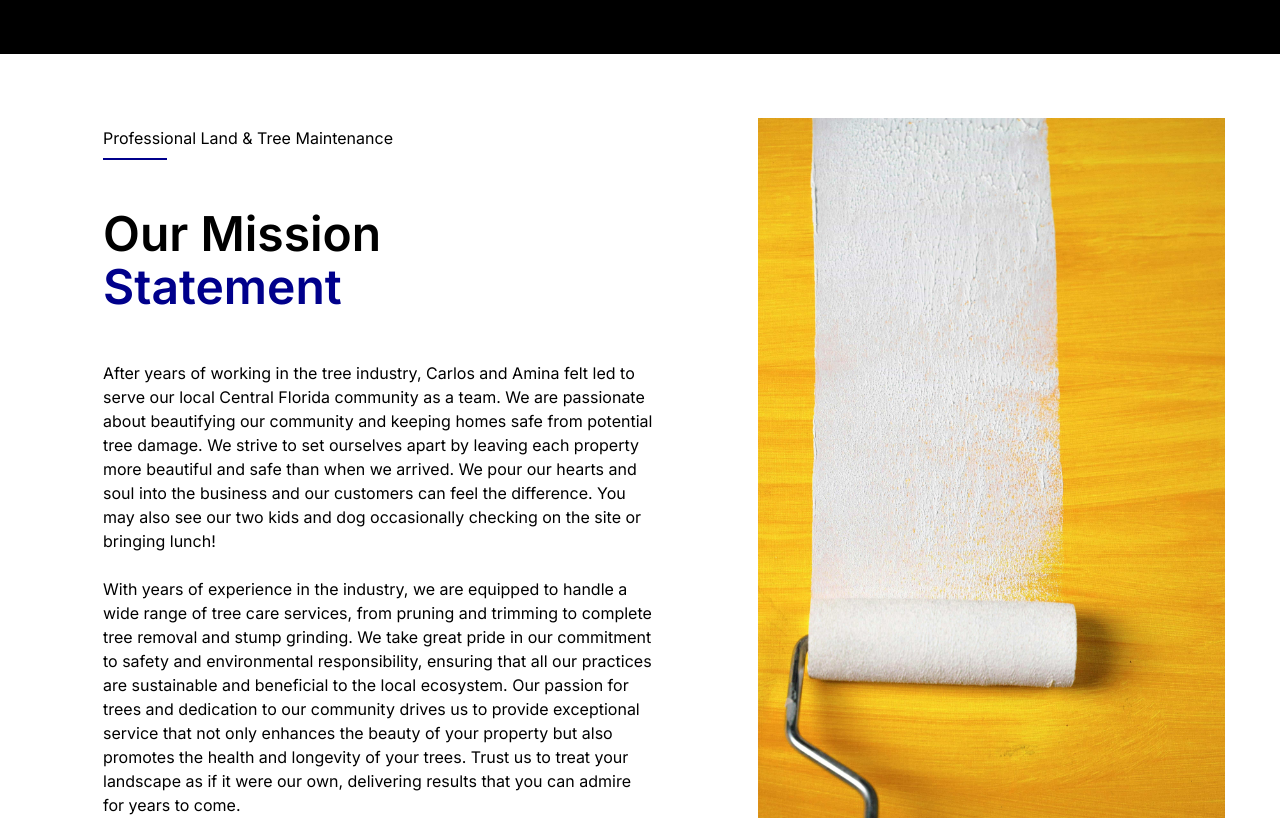
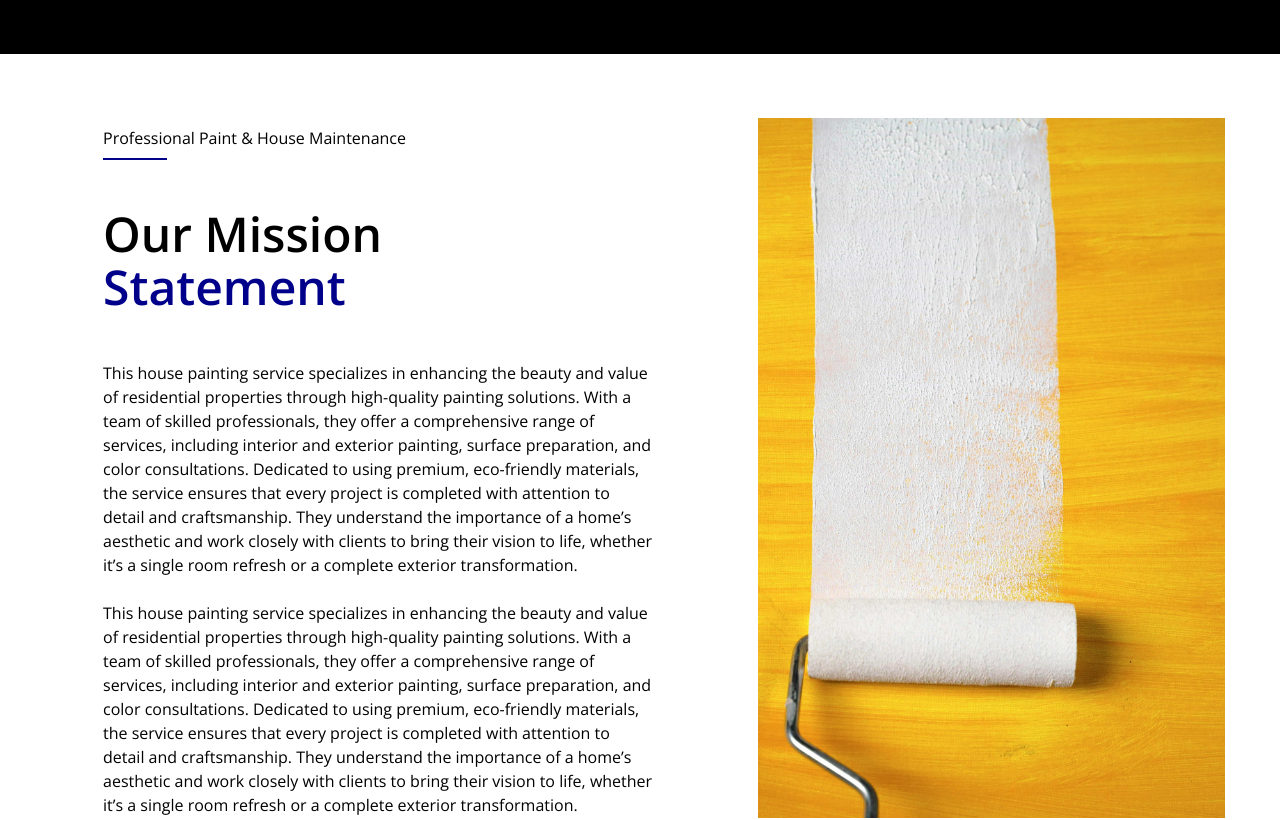
Before and after one commit to BerylBrothers/Paint-Website, a Next.js app: page /about in a window 1280 px wide. Shown: the part 286-1106 px from the top of the page. Built offline with nearby package versions, Linux system fonts and the light colour scheme.

Commit message:
cleaned up website

```diff
--- a/app/about/page.jsx
+++ b/app/about/page.jsx
@@ -33,7 +33,7 @@ const page = () => {
             <div className="text-center xl:text-left">
               <div className="flex flex-col xl:justify-start justify-center xl:items-start items-center p-6">
                 <p className="py-2 whitespace-nowrap">
-                  Professional Land & Tree Maintenance
+                  Professional Paint & House Maintenance
                 </p>
                 <div className=" flex justify-center items-center border-[#00008B] border-b-2 w-16 "></div>
               </div>
@@ -41,28 +41,30 @@ const page = () => {
                 Our Mission <span className="text-[#00008B]">Statement </span>
               </h2>
               <p className="max-w-[600px] p-6">
-                After years of working in the tree industry, Carlos and Amina
-                felt led to serve our local Central Florida community as a team.
-                We are passionate about beautifying our community and keeping
-                homes safe from potential tree damage. We strive to set
-                ourselves apart by leaving each property more beautiful and safe
-                than when we arrived. We pour our hearts and soul into the
-                business and our customers can feel the difference. You may also
-                see our two kids and dog occasionally checking on the site or
-                bringing lunch!
+                This house painting service specializes in enhancing the beauty
+                and value of residential properties through high-quality
+                painting solutions. With a team of skilled professionals, they
+                offer a comprehensive range of services, including interior and
+                exterior painting, surface preparation, and color consultations.
+                Dedicated to using premium, eco-friendly materials, the service
+                ensures that every project is completed with attention to detail
+                and craftsmanship. They understand the importance of a home’s
+                aesthetic and work closely with clients to bring their vision to
+                life, whether it’s a single room refresh or a complete exterior
+                transformation.
                 <br />
                 <br />
-                With years of experience in the industry, we are equipped to
-                handle a wide range of tree care services, from pruning and
-                trimming to complete tree removal and stump grinding. We take
-                great pride in our commitment to safety and environmental
-                responsibility, ensuring that all our practices are sustainable
-                and beneficial to the local ecosystem. Our passion for trees and
-                dedication to our community drives us to provide exceptional
-                service that not only enhances the beauty of your property but
-                also promotes the health and longevity of your trees. Trust us
-                to treat your landscape as if it were our own, delivering
-                results that you can admire for years to come.
+                This house painting service specializes in enhancing the beauty
+                and value of residential properties through high-quality
+                painting solutions. With a team of skilled professionals, they
+                offer a comprehensive range of services, including interior and
+                exterior painting, surface preparation, and color consultations.
+                Dedicated to using premium, eco-friendly materials, the service
+                ensures that every project is completed with attention to detail
+                and craftsmanship. They understand the importance of a home’s
+                aesthetic and work closely with clients to bring their vision to
+                life, whether it’s a single room refresh or a complete exterior
+                transformation.
               </p>
             </div>
           </div>
@@ -99,7 +101,7 @@ const page = () => {
       <div className="flex flex-col xl:flex justify-center items-center py-6">
         <div className="flex flex-col justify-center items-center">
           <div className="flex flex-col justify-center items-center p-6">
-            <p className="py-2">Professional Land & Tree Maintenance</p>
+            <p className="py-2">Professional Paint & House Maintenance</p>
             <div className="flex justify-center items-center border-[#00008B] border-b-2 w-16 "></div>
           </div>
           <div className="py-12">
--- a/app/contact/page.jsx
+++ b/app/contact/page.jsx
@@ -141,7 +141,7 @@ const page = () => {
           >
             <div className="flex flex-col xl:justify-start justify-center xl:items-start items-center">
               <p className="text-white py-2">
-                Professional Land & Tree Maintenance
+                Professional Paint & House Maintenance
               </p>
               <div className=" flex justify-center items-center border-[#00008B] border-b-2 w-16 "></div>
             </div>
@@ -201,7 +201,7 @@ const page = () => {
 
             <div className="text-white grid grid-cols-2 ">
               <p className="text-white col-span-2">
-                Select Tree Removal Services
+                Select House Painting Services
               </p>
               <label className="flex items-center gap-2">
                 <input
--- a/app/globals.css
+++ b/app/globals.css
@@ -4,11 +4,11 @@
 
 @layer base {
 body{
-  font-family: var(--font-inter), sans-serif;
+  font-family: var(--open-sans), sans-serif;
   }
 
   :root {
-    font-family: var(--font-inter);
+    font-family: var(--open-sans);
   }
 
 
--- a/app/layout.js
+++ b/app/layout.js
@@ -1,8 +1,9 @@
-import { Geist, Geist_Mono, Montserrat, Righteous, Inter } from "next/font/google";
+import { Geist, Geist_Mono, Montserrat, Righteous, Inter, Open_Sans } from "next/font/google";
 import "./globals.css";
 import Header from "@/components/Header";
 import Footer from "@/components/Footer";
 import TopBar from "@/components/TopBar";
+import BottomBar from "@/components/BottomBar";
 
 const geistSans = Geist({
   variable: "--font-geist-sans",
@@ -16,6 +17,11 @@ const geistMono = Geist_Mono({
 
 const montserrat = Montserrat({
   variable: "--font-monserrat",
+  subsets: ["latin"],
+})
+
+const openSans = Open_Sans({
+  variable: "--open-sans",
   subsets: ["latin"],
 })
 
@@ -48,11 +54,12 @@ export default function RootLayout({ children }) {
       <meta name="viewport" content="width=device-width, initial-scale=1, minimum-scale=1" />
       </head>
       <body
-        className={`${inter.variable} antialiased`}>
+        className={`${openSans.variable} antialiased`}>
           <TopBar />
           <Header/>
         {children}
         <Footer />
+        <BottomBar />
       </body>
     </html>
   );
--- a/components/Areas.jsx
+++ b/components/Areas.jsx
@@ -42,7 +42,7 @@ const Areas = () => {
         <div className="flex flex-col xl:flex justify-center items-center py-6">
           <div className="flex flex-col justify-center items-center">
             <div className="flex flex-col justify-center items-center p-6">
-              <p className="py-2">Professional Land & Tree Maintenance</p>
+              <p className="py-2">Professional Paint & House Maintenance</p>
               <div className="flex justify-center items-center border-[#00008B] border-b-2 w-16 "></div>
             </div>
             <div className="py-12">
@@ -70,7 +70,7 @@ const Areas = () => {
                       <div className="py-3">
                         <h3>{item.name}</h3>
                       </div>
-                      <div className="border-green-800 border-b-2 w-16 "></div>
+                      <div className="border-[#00008B] border-b-2 w-16 "></div>
                       <div>
                         <p className="py-2">{item.title}</p>
                       </div>
--- a/components/BottomBar.jsx
+++ b/components/BottomBar.jsx
@@ -1,7 +1,18 @@
 import React from "react";
 
 const BottomBar = () => {
-  return <div>BottomBar</div>;
+  return (
+    <section className="text-white rainbow-header border-t border-white">
+      <div className="flex flex-row container mx py-2 justify-center">
+        <div className="flex gap-4 justify-center items-center">
+          <p className="text-[10px] md:text-base whitespace-nowrap">
+            Web Design by{" "}
+            <a href="https://www.berylbrothers.com/">Beryl Brothers</a>
+          </p>
+        </div>
+      </div>
+    </section>
+  );
 };
 
 export default BottomBar;
--- a/components/Hero.jsx
+++ b/components/Hero.jsx
@@ -38,13 +38,13 @@ const Hero = () => {
           <div className="flex flex-col xl:justify-start justify-center">
             <div className="flex flex-col xl:justify-start justify-center xl:items-start items-center ">
               <p className=" flex xl:justify-start xl:items-start items-center justify-center mt-4 text-lg py-2 ">
-                Reliable, Safe, and Efficient Tree Removal
+                Reliable, Safe, and Efficient Painting Services
               </p>
-              <div className="flex xl:justify-start justify-center xl:items-start items-center border-green-800 border-b-2 w-16 "></div>
+              <div className="flex xl:justify-start justify-center xl:items-start items-center border-[#00008B] border-b-2 w-16 "></div>
             </div>
 
             <h1 className="flex xl:justify-start justify-center text-center xl:text-left text-4xl font-bold xl:text-8xl xl:max-w-[900px]">
-              Professional Tree Cutting Services
+              Color Your World with Every Stroke!
             </h1>
 
             <div className="flex xl:justify-start justify-center">
--- a/components/Team.jsx
+++ b/components/Team.jsx
@@ -54,7 +54,7 @@ const Team = () => {
                       <div className="py-2">
                         <h3>{item.name}</h3>
                       </div>
-                      <div className="border-green-800 border-b-2 w-16 "></div>
+                      <div className="border-[#00008B] border-b-2 w-16 "></div>
                       <div>
                         <p className="py-2">{item.title}</p>
                       </div>
--- a/components/ui/sheet.jsx
+++ b/components/ui/sheet.jsx
@@ -28,7 +28,7 @@ const SheetOverlay = React.forwardRef(({ className, ...props }, ref) => (
 SheetOverlay.displayName = SheetPrimitive.Overlay.displayName;
 
 const sheetVariants = cva(
-  "fixed z-50 gap-4 bg-[#1098F7] text-white p-6 shadow-lg transition ease-in-out data-[state=open]:animate-in data-[state=closed]:animate-out data-[state=closed]:duration-300 data-[state=open]:duration-500 dark:bg-slate-950",
+  "fixed z-50 gap-4 rainbow-header text-white p-6 shadow-lg transition ease-in-out data-[state=open]:animate-in data-[state=closed]:animate-out data-[state=closed]:duration-300 data-[state=open]:duration-500 dark:bg-slate-950",
   {
     variants: {
       side: {
```
